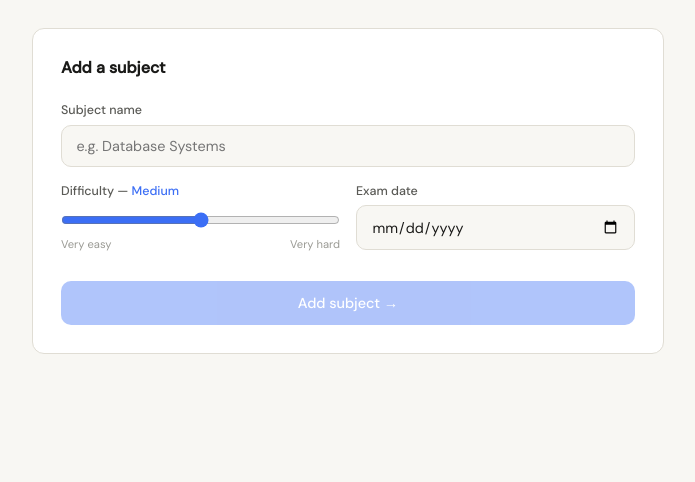
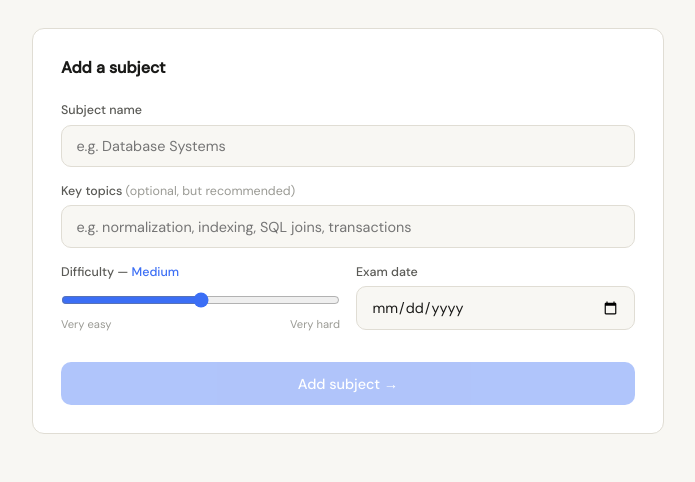
Before and after one commit to naola-26/planora, a PHP site: page /subjects/index.php in a window 1280 px wide. Shown: the part 484-966 px from the top of the page, without its empty margins (292-987 px from the left). Before the commit the page ends 838 px from the top, so only its background shows below. Run offline with PHP 8.4, Linux system fonts and the light colour scheme; the visitor is signed in with stand-in values (Sample User, id 1); data that the repository does not hold is empty.

Commit message:
feat: topic-aware AI scheduling — optional topics field, AI infers from course title when blank

```diff
--- a/public/subjects/index.php
+++ b/public/subjects/index.php
@@ -257,7 +257,15 @@ $minDate  = date('Y-m-d', strtotime('+1 day'));
           <div class="form-group full">
             <label for="name">Subject name</label>
             <input class="form-input" type="text" id="name" name="name"
-                   placeholder="e.g. Database Systems" required maxlength="100">
+                  placeholder="e.g. Database Systems" required maxlength="100">
+          </div>
+          <div class="form-group full">
+            <label for="topics">
+              Key topics <span style="color:var(--ink-3);font-weight:400;">(optional, but recommended)</span>
+            </label>
+            <input class="form-input" type="text" id="topics" name="topics"
+                  placeholder="e.g. normalization, indexing, SQL joins, transactions"
+                  maxlength="500">
           </div>
           <div class="form-group">
             <label>Difficulty — <span id="diff-value-label" style="color:var(--accent);font-weight:500;">Medium</span></label>
@@ -273,7 +281,7 @@ $minDate  = date('Y-m-d', strtotime('+1 day'));
           <div class="form-group">
             <label for="exam_date">Exam date</label>
             <input class="form-input" type="date" id="exam_date" name="exam_date"
-              min="<?= $minDate ?>" required>
+                  min="<?= $minDate ?>" required>
           </div>
         </div>
         <button type="submit" class="btn-submit" id="submit-btn" disabled>
--- a/src/controllers/SubjectController.php
+++ b/src/controllers/SubjectController.php
@@ -14,6 +14,7 @@ class SubjectController {
         $name       = trim($_POST['name']       ?? '');
         $difficulty = (int)($_POST['difficulty'] ?? 0);
         $examDate   = trim($_POST['exam_date']  ?? '');
+        $topics     = trim($_POST['topics']     ?? '');
 
         if (!$name || !$difficulty || !$examDate) {
             return ['error' => 'All fields are required.'];
@@ -27,15 +28,17 @@ class SubjectController {
         if (strtotime($examDate) <= time()) {
             return ['error' => 'Exam date must be in the future.'];
         }
+        if (strlen($topics) > 500) {
+            return ['error' => 'Topics list is too long — keep it under 500 characters.'];
+        }
         if (Subject::countForUser($userId) >= 10) {
             return ['error' => 'Maximum of 10 subjects allowed.'];
         }
 
-        // Pick a color based on how many subjects exist
         $count = Subject::countForUser($userId);
         $color = self::$colors[$count % count(self::$colors)];
 
-        Subject::create($userId, $name, $difficulty, $examDate, $color);
+        Subject::create($userId, $name, $difficulty, $examDate, $color, $topics ?: null);
         return ['success' => true];
     }
 
--- a/src/models/Subject.php
+++ b/src/models/Subject.php
@@ -18,14 +18,15 @@ class Subject {
         string $name,
         int $difficulty,
         string $examDate,
-        string $color
+        string $color,
+        ?string $topics = null
     ): int {
         $pdo = getDB();
         $stmt = $pdo->prepare(
-            'INSERT INTO subjects (user_id, name, difficulty, exam_date, color)
-             VALUES (?, ?, ?, ?, ?)'
+            'INSERT INTO subjects (user_id, name, difficulty, topics, exam_date, color)
+             VALUES (?, ?, ?, ?, ?, ?)'
         );
-        $stmt->execute([$userId, $name, $difficulty, $examDate, $color]);
+        $stmt->execute([$userId, $name, $difficulty, $topics, $examDate, $color]);
         return (int) $pdo->lastInsertId();
     }
 
```
Also changed, not shown: src/services/GeminiService.php (+14 -9 lines).
